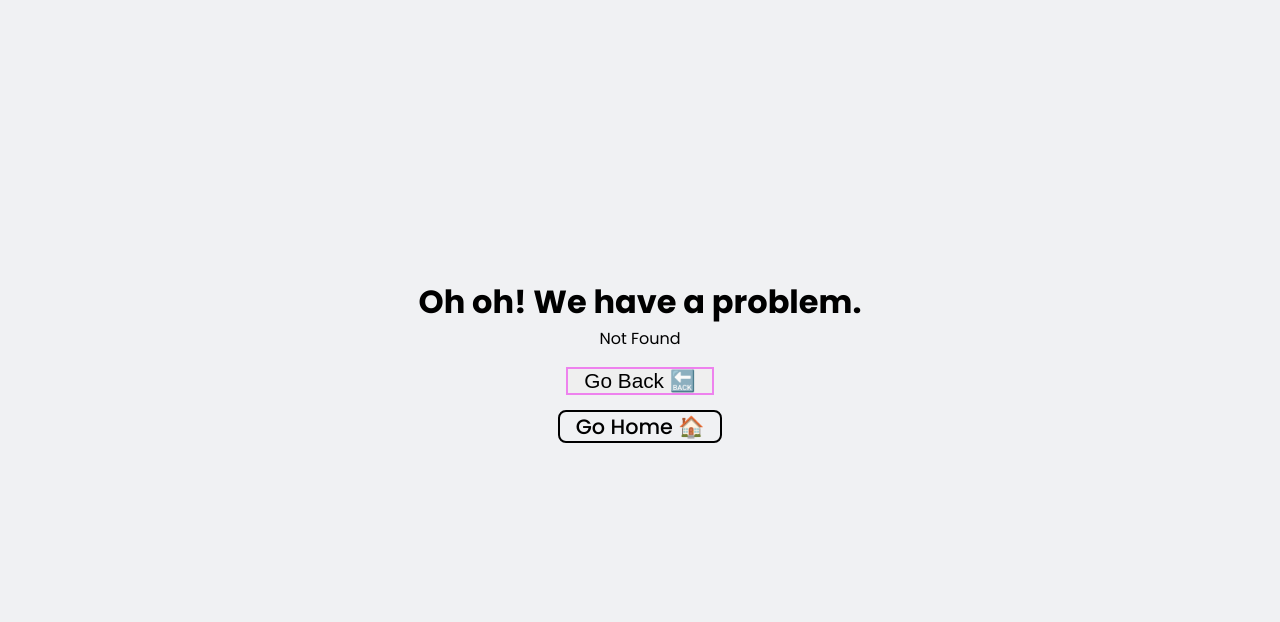
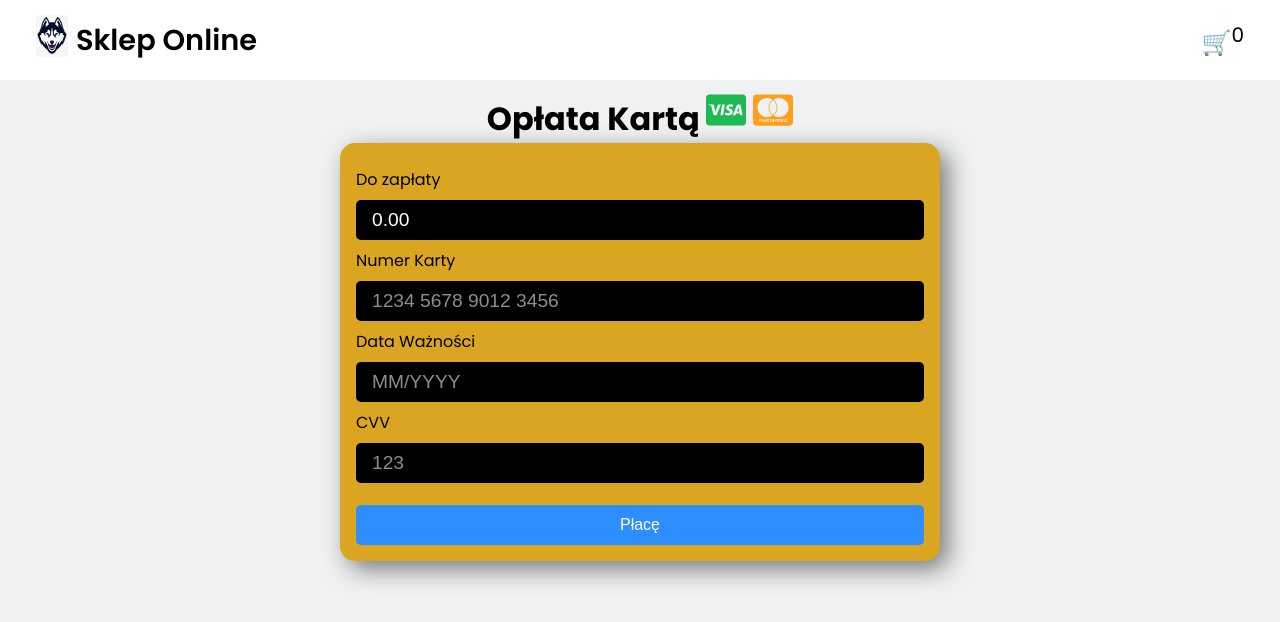
Before and after one commit to ajarek/react-110-vite-online_shop-Router-v6.15, a React (Vite) app: page /oplata in a window 1280 px wide. Before the commit this address had no page. Shown: the top 622 px of the page. Built offline with nearby package versions, Linux system fonts and the light colour scheme.

Commit message:
added component FormPayment

```diff
--- a/package.json
+++ b/package.json
@@ -10,12 +10,15 @@
     "preview": "vite preview"
   },
   "dependencies": {
+    "@hookform/resolvers": "^3.3.1",
     "hamburger-react": "^2.5.0",
     "react": "^18.2.0",
     "react-dom": "^18.2.0",
+    "react-hook-form": "^7.45.4",
     "react-icons": "^4.10.1",
     "react-router-dom": "^6.15.0",
-    "react-toastify": "^9.1.3"
+    "react-toastify": "^9.1.3",
+    "yup": "^1.2.0"
   },
   "devDependencies": {
     "@types/react": "^18.2.15",
--- a/src/App.jsx
+++ b/src/App.jsx
@@ -4,8 +4,9 @@ export const AppContext = createContext()
 
 import Main from './layouts/Main/Main'
 import Home from './pages/Home/Home'
+import Cart from './pages/Cart/Cart';
+import Payment from './pages/Payment/Payment'
 import Error from './pages/Error/Error'
-import Cart from './pages/Cart/Cart';
 
 const router = createBrowserRouter([
   {
@@ -23,6 +24,11 @@ const router = createBrowserRouter([
         element: <Cart />,
         errorElement: <Error />,
       },
+      {
+        path:'/oplata',
+        element: <Payment />,
+        errorElement: <Error />,
+      },
 
 
     ],
@@ -30,9 +36,10 @@ const router = createBrowserRouter([
 ])
 function App() {
   const [dataLength, setDataLength] = useState(0)
+  const [allPayment, setAllPayment] = useState(0)
   return (
     <div className='App'>
-      <AppContext.Provider value={{dataLength, setDataLength}}>
+      <AppContext.Provider value={{dataLength, setDataLength,allPayment, setAllPayment}}>
         <RouterProvider router={router} />
       </AppContext.Provider>
     </div>
--- /dev/null
+++ b/src/components/FormPayment/FormPayment.css
@@ -0,0 +1,82 @@
+.form-payment {
+  max-width:600px;
+  width: 100%;
+  height: 100%;
+  display: flex;
+  flex-direction: column;
+  flex-wrap: wrap;
+  align-items: center;
+  justify-content: center;
+  border-radius: 15px;
+  box-shadow: 8px 8px 25px rgba(0,0,0,0.5);
+  background-color: goldenrod;
+  padding: 16px;
+}
+
+.form-payment label {
+  color: var(--black);
+  margin: 8px 0;
+}
+
+.form-payment input {
+  width: 100%;
+  height: 40px;
+  padding: 1rem;
+  font-size: 1.2rem;
+  outline: none;
+  border: none;
+  border-radius: 5px;
+  user-select: none;
+  color: var(--white);
+  background-color: var(--black);
+}
+
+.form-payment input::placeholder {
+  color: var(--grey-dark);
+}
+
+.form-payment input[type='submit'] {
+  color: var(--white);
+  width: 100%;
+  padding: 8px 16px;
+  font-size: 1rem;
+  border: none;
+  cursor: pointer;
+  transition: all 0.2s ease-in-out;
+  background-color: var(--blue-light);
+  margin-top: 22px;
+}
+
+.form-payment input[type='submit']:hover {
+  background-color: var(--green-light);
+  color: var(--white);
+}
+
+.form-payment .wrapper-input {
+  width: 100%;
+  position: relative;
+  display: flex;
+  flex-direction: column;
+  align-items: start;
+}
+
+.form-payment p {
+  color: var(--red);
+  padding: 0 2px;
+  width: 100%;
+}
+
+@media (max-width: 599px) {
+  .form-payment {
+    width: 100%;
+    min-height: 100vh;
+    align-items: center;
+    justify-content: flex-start;
+    border-radius: 0px;
+  }
+  .form-payment p {
+    width: 100%;
+  }
+
+
+}
--- /dev/null
+++ b/src/components/FormPayment/FormPayment.jsx
@@ -0,0 +1,113 @@
+import { useForm } from 'react-hook-form'
+import { yupResolver } from '@hookform/resolvers/yup'
+import * as yup from 'yup'
+
+import './FormPayment.css'
+import { useEffect } from 'react'
+export const FormPayment = ({ onSubmit, amount }) => {
+  const schema = yup.object().shape({
+    amount: yup.string(),
+    cardNumber: yup
+      .string()
+      .matches(
+        /^(?:\d{4} ){3}\d{4}$/,
+        'Invalid credit card number format (e.g., 1234 5678 9012 3456)'
+      )
+      .required('Credit card number is required'),
+    expiryDate: yup
+      .string()
+      .matches(
+        /^(0[1-9]|1[0-2])\/20[2-9][0-9]$/,
+        'Invalid date format (e.g., 12/2023)'
+      )
+      .test(
+        'expirationDate',
+        'Year must not be less than the current year',
+        function (value) {
+          if (!value) return true // Skip validation if the field is empty
+          const currentYear = new Date().getFullYear()
+          const selectedYear = parseInt(value.split('/')[1])
+          return selectedYear >= currentYear
+        }
+      )
+      .required('Expiration date is required'),
+    cvv: yup
+      .string()
+      .matches(/^\d{3}$/, 'Invalid CVV format (must be 3 digits)')
+      .required('CVV is required'),
+  })
+
+  const {
+    register,
+    handleSubmit,
+    reset,
+    formState,
+    formState: { errors },
+  } = useForm({
+    resolver: yupResolver(schema),
+  })
+
+  useEffect(() => {
+    if (formState.isSubmitSuccessful) {
+      reset({
+        amount: '',
+        cardNumber: '',
+        expiryDate: '',
+        cvv: '',
+      })
+    }
+  }, [formState, reset])
+
+  return (
+    <form
+      className='form-payment'
+      onSubmit={handleSubmit(onSubmit)}
+    >
+      <div className='wrapper-input'>
+        <label htmlFor='cardNumber'>Do zapłaty</label>
+        <input
+          type='text'
+          value={amount}
+          {...register('amount')}
+        />
+        <p>{errors.amount?.message}</p>
+      </div>
+
+      <div className='wrapper-input'>
+        <label htmlFor='cardNumber'>Numer Karty</label>
+        <input
+          type='text'
+          placeholder='1234 5678 9012 3456'
+          {...register('cardNumber')}
+        />
+        <p>{errors.cardNumber?.message}</p>
+      </div>
+      <div className='wrapper-input'>
+        <label htmlFor='expiryDate'>Data Ważności</label>
+        <input
+          type='text'
+          placeholder='MM/YYYY'
+          {...register('expiryDate')}
+        />
+        <p>{errors.expiryDate?.message}</p>
+      </div>
+
+      <div className='wrapper-input'>
+        <label htmlFor='cvv'>CVV</label>
+        <input
+          type='text'
+          placeholder='123'
+          {...register('cvv')}
+        />
+        <p>{errors.cvv?.message}</p>
+      </div>
+
+      <div className='wrapper-input'>
+        <input
+          type='submit'
+          value='Płacę'
+        />
+      </div>
+    </form>
+  )
+}
--- a/src/pages/Cart/Cart.css
+++ b/src/pages/Cart/Cart.css
@@ -35,7 +35,7 @@ margin-top: 64px;
   text-align: center;
 }
 
-.cart-wrapper button,.empty-cart button{
+.cart-wrapper button,.empty-cart button, .btn-payment-link{
   height: 40px;
   padding: 0 16px;
   font-size: 1.2rem;
@@ -45,6 +45,16 @@ margin-top: 64px;
   color: var(--white);
   cursor: pointer;
 }
+.btn-payment span{
+  margin-left: 8px;
+}
+.btn-payment-link{
+  display: flex;
+  align-items: center;
+  justify-content: center;
+  text-decoration: none;
+  height: 40px;
+}
 .empty-cart button{
   margin-top: 32px;
 }
@@ -52,7 +62,7 @@ margin-top: 64px;
   background-color: var(--red-light);
 }
 
-.cart-wrapper button:hover,.empty-cart button:hover{
+.cart-wrapper button:hover,.empty-cart button:hover,.btn-payment-link:hover{
   background-color: var(--green);
 }
 .btn-delete button:hover{
--- a/src/pages/Cart/Cart.jsx
+++ b/src/pages/Cart/Cart.jsx
@@ -7,12 +7,12 @@ import {
   fetchStorage,
   deleteStorage,
 } from './../../helpers/localStorage'
-import { useNavigate } from 'react-router-dom'
+import { Link, useNavigate } from 'react-router-dom'
 import './Cart.css'
 
 const Cart = () => {
   const [data, setData] = useState({})
-  const { dataLength, setDataLength } = useContext(AppContext)
+  const { dataLength, setDataLength, allPayment, setAllPayment } = useContext(AppContext)
   const navigate = useNavigate()
   useEffect(() => {
     const storedData = fetchStorage('carts')
@@ -89,15 +89,19 @@ const Cart = () => {
               </button>
             </div>
             <div className='btn-payment'>
-              <button
-
+              <Link
+               className='btn-payment-link'
+               to={'/oplata'}
+               onClick={() => setAllPayment(Object.values(data)
+                .reduce((acc, el) => acc + el.price * el.count, 0))
+               }
               >
-               Płacę <span>
+               Płacę:<span>
               {Object.values(data)
                 .reduce((acc, el) => acc + el.price * el.count, 0)
                 .toFixed(2)}{' '}PLN
                 </span>
-              </button>
+              </Link>
             </div>
 
           </div>
--- /dev/null
+++ b/src/pages/Payment/Payment.css
@@ -0,0 +1,13 @@
+.payment{
+  width: 100%;
+  min-height: 100vh;
+  display: flex;
+  flex-direction: column;
+  align-items: center;
+  padding:90px 50px 50px 50px;
+}
+@media (max-width: 599px) {
+  .payment{
+    padding:90px 10px 10px 10px;
+  }
+}
--- /dev/null
+++ b/src/pages/Payment/Payment.jsx
@@ -0,0 +1,16 @@
+import { useState, useEffect, useContext } from 'react'
+import { FaCcVisa, FaCcMastercard } from 'react-icons/fa'
+import { AppContext } from '../../App'
+import './Payment.css'
+import { FormPayment } from '../../components/FormPayment/FormPayment'
+const Payment = () => {
+  const { dataLength, setDataLength, allPayment, setAllPayment } = useContext(AppContext)
+  return (
+    <div className='payment'>
+      <h1>Opłata Kartą <FaCcVisa size={40} color='#1db954'/>{' '}<FaCcMastercard size={40} color='#ff9f1a'/></h1>
+      <FormPayment amount={allPayment.toFixed(2)}/>
+ </div>
+  )
+}
+
+export default Payment
```
Also changed, not shown: 1 other file (tests, documents, lock files or other folders).
